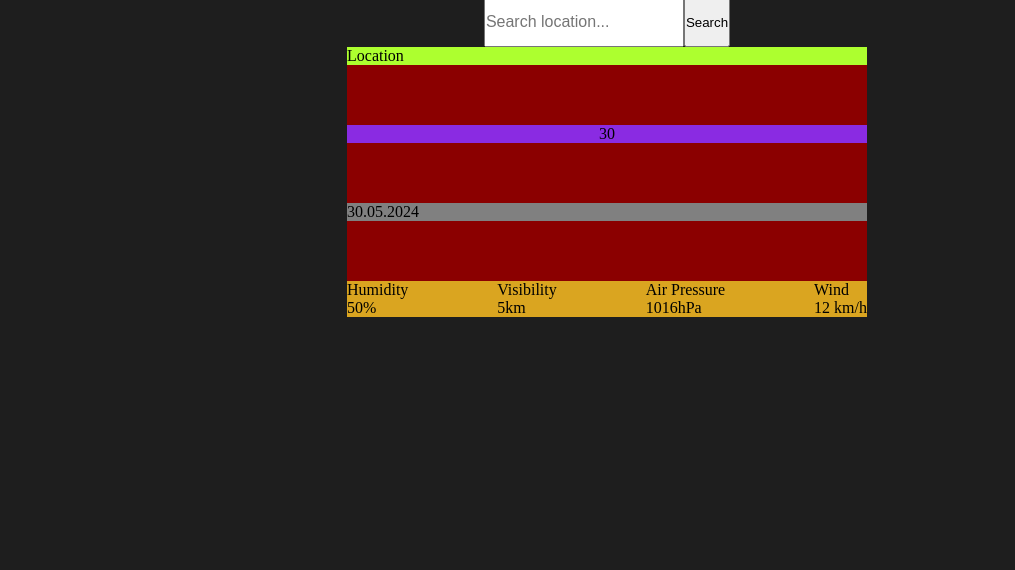
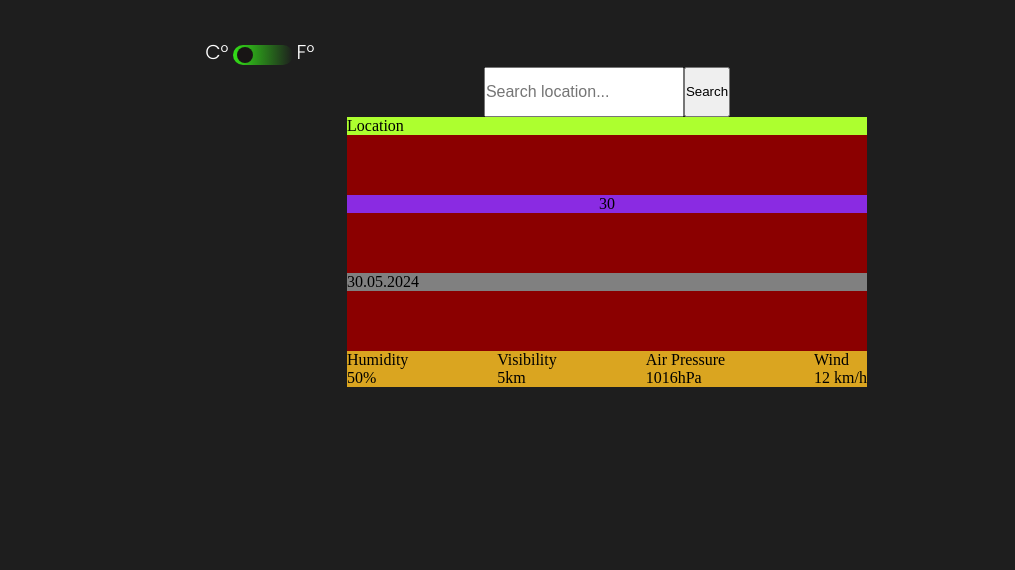
Before and after one commit to klaudiatrepa/weather-app, a website: page index.html in a window 1280 px wide. Shown: the part 230-800 px from the top of the page, without its empty margins (33-1048 px from the left). Drawn offline with Linux system fonts and the light colour scheme.

Commit message:
Upgraded temperature changer section, added switch.

```diff
--- a/index.css
+++ b/index.css
@@ -87,6 +87,75 @@ nav {
     color: white;
 }
 
+.temp-changer {
+    margin-top: 5%;
+}
+
+/* The switch - the box around the slider */
+.switch {
+    position: relative;
+    display: inline-block;
+    width: 40px;
+    height: 20px;
+}
+
+/* Hide default HTML checkbox */
+.switch input {
+    opacity: 0;
+    width: 0;
+    height: 0;
+}
+
+/* The slider */
+.slider {
+    position: absolute;
+    cursor: pointer;
+    top: 0;
+    left: 0;
+    right: 0;
+    bottom: 0;
+    background: rgb(51, 224, 23);
+    background: linear-gradient(90deg, rgba(51, 224, 23, 1) 0%, rgba(149, 241, 134, 0) 100%);
+    ;
+    -webkit-transition: .4s;
+    transition: .4s;
+}
+
+.slider:before {
+    position: absolute;
+    content: "";
+    height: 16px;
+    width: 16px;
+    left: 4px;
+    top: 2px;
+    background-color: #181515;
+    -webkit-transition: .4s;
+    transition: .4s;
+}
+
+input:checked+.slider:before {
+    -webkit-transform: translateX(18px);
+    -ms-transform: translateX(18px);
+    transform: translateX(18px);
+}
+
+/* Rounded sliders */
+.slider.round {
+    border-radius: 34px;
+}
+
+.slider.round:before {
+    border-radius: 50%;
+}
+
+.c-temp {
+    color: white;
+}
+
+.f-temp {
+    color: white;
+}
+
 .location-div {
     display: flex;
     justify-content: center;
@@ -147,6 +216,13 @@ input {
     flex-direction: column;
 }
 
+@media (min-width: 890px) {
+    .temp-changer {
+        width: 283.28px;
+        text-align: right;
+    }
+}
+
 @media (min-width: 600px) {
 
     nav {
@@ -168,6 +244,25 @@ input {
         align-self: flex-start;
     }
 
+    .c-temp {
+        font-size: 20px;
+    }
+
+    .f-temp {
+        font-size: 20px;
+    }
+
+    .switch {
+        width: 60px;
+        height: 20px;
+    }
+
+    input:checked+.slider:before {
+        -webkit-transform: translateX(30pc);
+        -ms-transform: translateX(30px);
+        transform: translateX(30px);
+    }
+
     .weather-info {
         background-color: darkred;
         height: 270px;
--- a/index.html
+++ b/index.html
@@ -35,7 +35,14 @@
         </nav>
         <main>
             <div class="settings">
-                <div class="temp-changer"> C to F</div>
+                <div class="temp-changer">
+                    <span class="c-temp poppins-light">C°</span>
+                    <label class="switch">
+                        <input type="checkbox">
+                        <span class="slider round"></span>
+                    </label>
+                    <span class="f-temp poppins-light">F°</span>
+                </div>
                 <div class="location-div">
                     <input type="text" placeholder="Search location...">
                     <button class="btn-search">Search</button>
```
